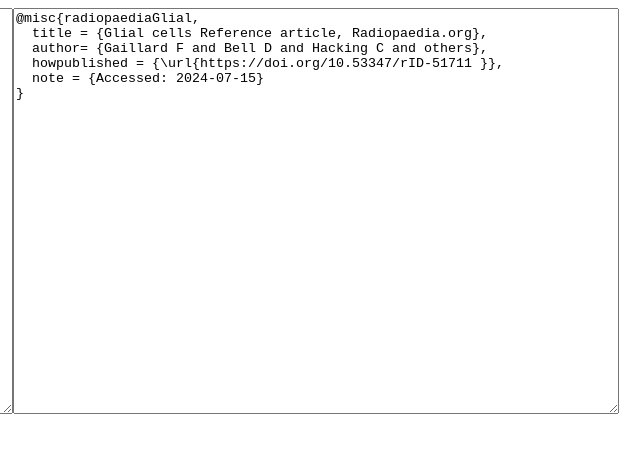
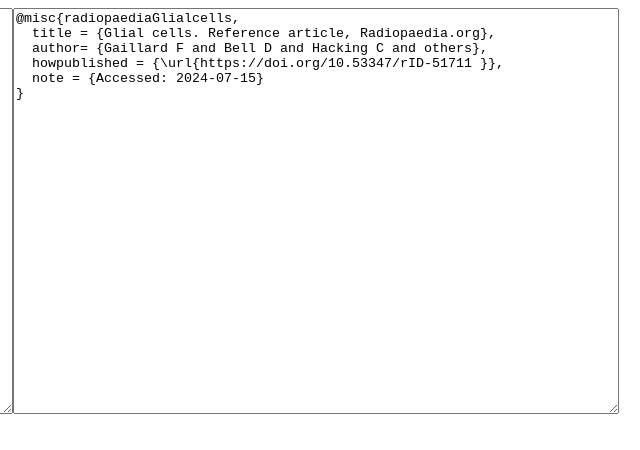
Before and after one commit to FlorentinBieder/Radiopaedia2BibTeX, a plain HTML site: page index.html in a window 1280 px wide. Shown: the full height of the page, 601-1241 px from the left. Drawn offline with Linux system fonts and the light colour scheme.

Commit message:
Update index.html
fix dot, handle, add title

```diff
--- a/index.html
+++ b/index.html
@@ -5,7 +5,6 @@
 function main(){
 
     function translate(input){
-        var matches = ['AAA', 'BBB', 'CCC', '15 Jul 2024', 'EEE', 'FFF']
         var [author_title, date_url] = input.split('. Reference article, Radiopaedia.org ')
         author_title = author_title.split(', ')
         var authors = author_title.slice(0, -1)
@@ -20,8 +19,8 @@
         date.setUTCHours(0, 0, 0, 0);
         var time = date.toISOString().slice(0, 10)
         var url = date_url[1]
-        var output = ("@misc\{radiopaedia"+title.split(' ')[0]+",\n"+
-            "  title = \{"+title+" Reference article, Radiopaedia.org\},\n"+
+        var output = ("@misc\{radiopaedia"+title.split(' ').slice(0,2).join('')+",\n"+
+            "  title = \{"+title+". Reference article, Radiopaedia.org\},\n"+
             "  author= \{"+authors+(etal?" and others":"")+"\},\n"+
             "  howpublished = \{\\url\{"+url+"\}\},\n"+
                     "  note = \{Accessed: "+time+"\}\n\}"); //to iso
```
